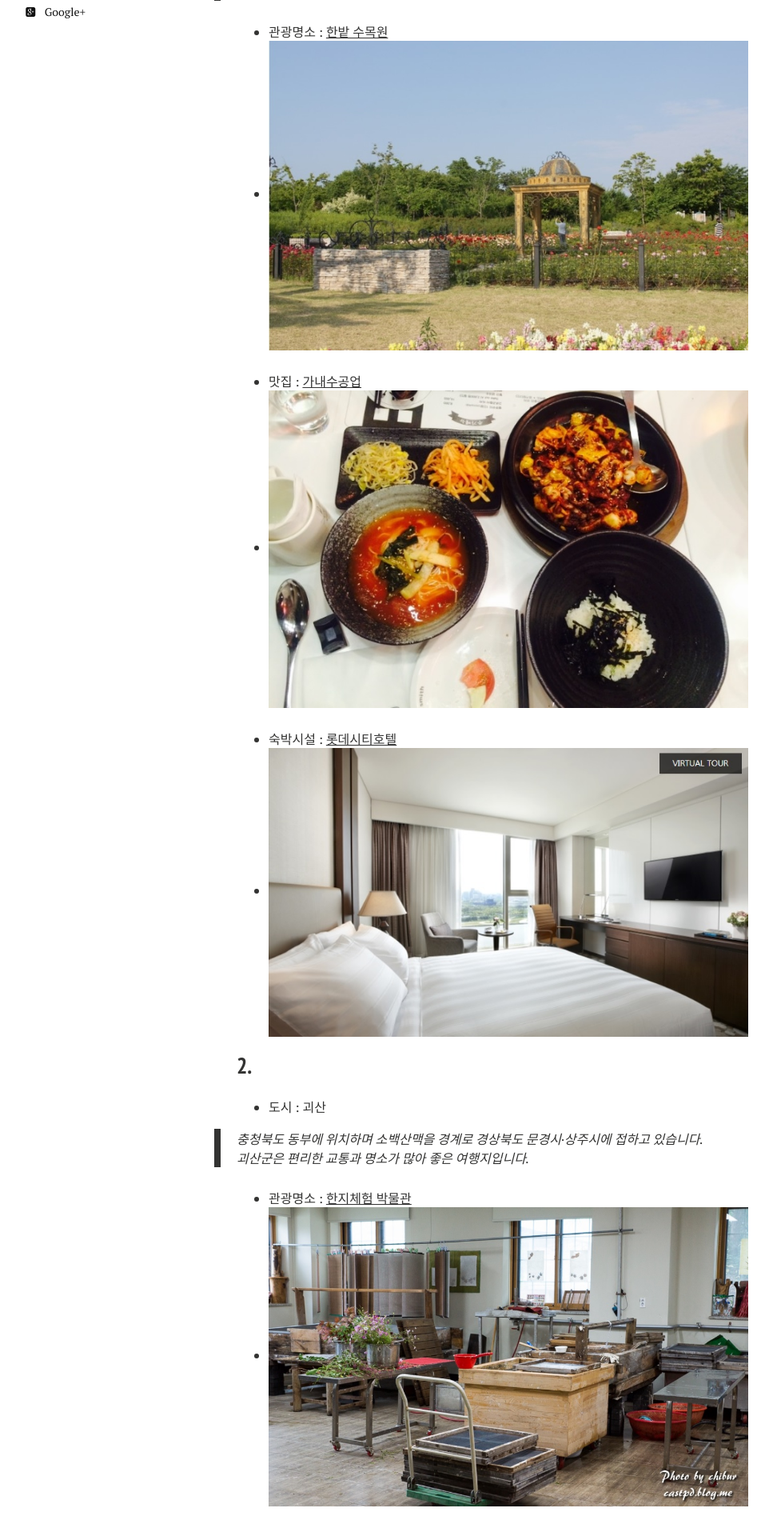
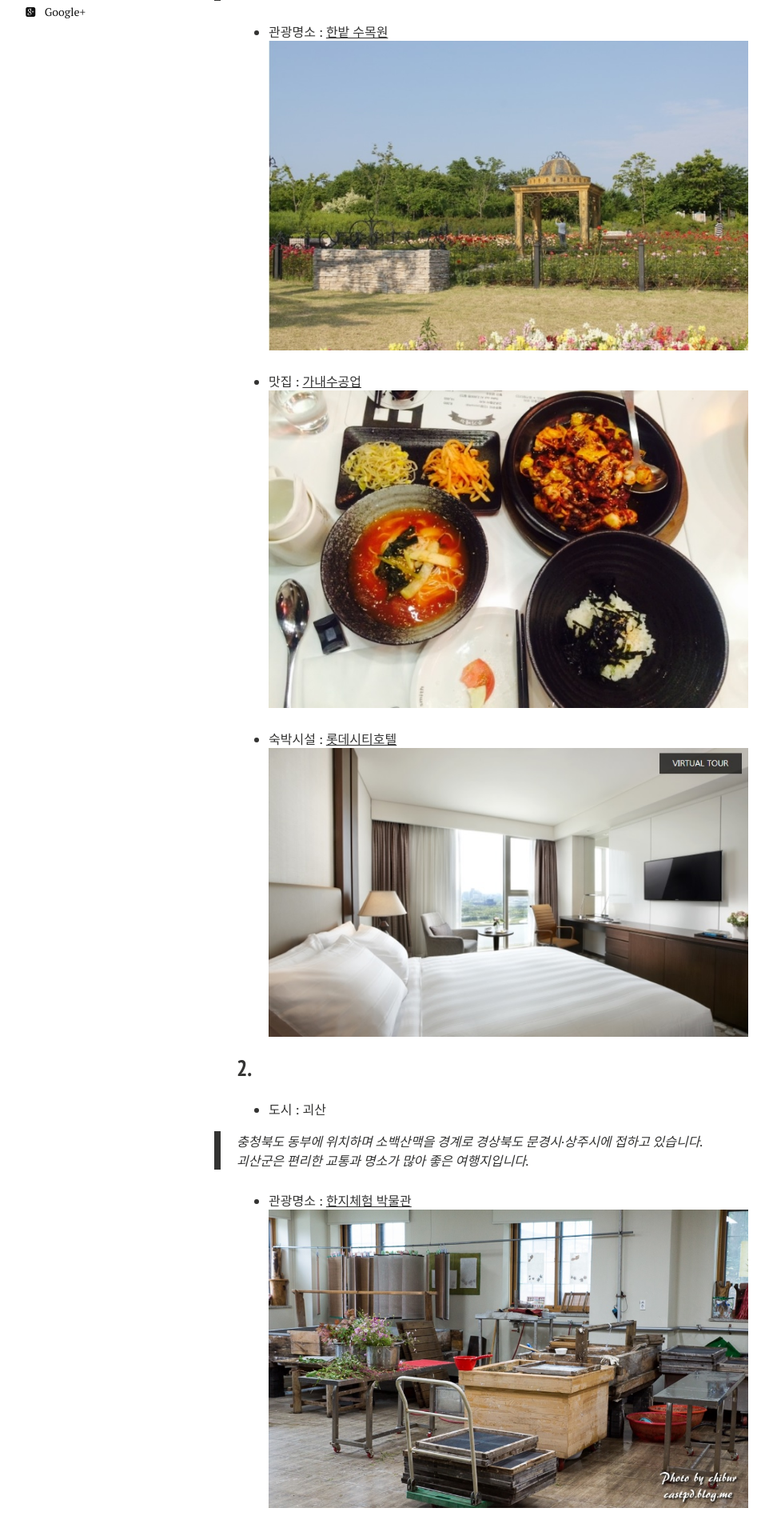
Before and after one commit to shinojin/shinojin.github.com, a Jekyll site: the page built from _posts/2013-08-16-code-highlighting-post.md, in a window 1280 px wide. Shown: the part 673-2583 px from the top of the page at 80% size, without its empty margins (24-991 px from the left). Built offline with Jekyll 4.4.1, drawn with Linux system fonts in a browser that asks for light colours; nearby versions of some CDN libraries.

Commit message:
Update 2013-08-16-code-highlighting-post.md

```diff
--- a/_posts/2013-08-16-code-highlighting-post.md
+++ b/_posts/2013-08-16-code-highlighting-post.md
@@ -16,13 +16,13 @@ image:
 > 대전은 대한민국의 중앙부에 위치하므로 중도라고도 부릅니다. 수도권과 영남·호남을 잇는 삼남의 관문이며, 고속도로와 철도, 국도가 분기하는 교통의 요지이기도 합니다. 또한, 수도권과 기타 지방과의 교통이 편리하기 때문에 여행으로 쉽게 즐길 수 있는 도시입니다.
 
 - 관광명소 : [한밭 수목원](http://www.daejeon.go.kr/treegarden)
-- ![한밭 수목원](https://github.com/shinojin/shinojin.github.com/blob/master/images/dajyeon-sumokwon.jpg?raw=true)
+![한밭 수목원](https://github.com/shinojin/shinojin.github.com/blob/master/images/dajyeon-sumokwon.jpg?raw=true)
 
 - 맛집 : [가내수공업](www.가내수공업.com/)
-- ![가내수공업](https://github.com/shinojin/shinojin.github.com/blob/master/images/mannyundong-ganesugongup.jpg?raw=true)
+![가내수공업](https://github.com/shinojin/shinojin.github.com/blob/master/images/mannyundong-ganesugongup.jpg?raw=true)
 
 - 숙박시설 : [롯데시티호텔](http://www.lottehotel.com/city/daejeon/ko/)
-- ![롯데시티호텔](https://github.com/shinojin/shinojin.github.com/blob/master/images/dajeon-yusung-lottecity.jpg?raw=true)
+![롯데시티호텔](https://github.com/shinojin/shinojin.github.com/blob/master/images/dajeon-yusung-lottecity.jpg?raw=true)
 
 
 
@@ -33,10 +33,10 @@ image:
 > 충청북도 동부에 위치하며 소백산맥을 경계로 경상북도 문경시·상주시에 접하고 있습니다. 괴산군은 편리한 교통과 명소가 많아 좋은 여행지입니다.
 
 - 관광명소 : [한지체험 박물관](http://www.museumhanji.com/)
-- ![한지체험 박물관](https://github.com/shinojin/shinojin.github.com/blob/master/images/goisan-hangi.jpg?raw=true)
+![한지체험 박물관](https://github.com/shinojin/shinojin.github.com/blob/master/images/goisan-hangi.jpg?raw=true)
 
 - 맛집 : 그릴캠프 느루
-- ![그릴캠프 느루](https://github.com/shinojin/shinojin.github.com/blob/master/images/ks-greelcamp.jpg?raw=true)
+![그릴캠프 느루](https://github.com/shinojin/shinojin.github.com/blob/master/images/ks-greelcamp.jpg?raw=true)
 
 - 숙박시설 : [연풍별당 펜션](http://www.xn--ok1bs9pitht9o.kr/)
-- ![연풍별당 펜션](https://github.com/shinojin/shinojin.github.com/blob/master/images/yppansion.jpg?raw=true)
+![연풍별당 펜션](https://github.com/shinojin/shinojin.github.com/blob/master/images/yppansion.jpg?raw=true)
```
